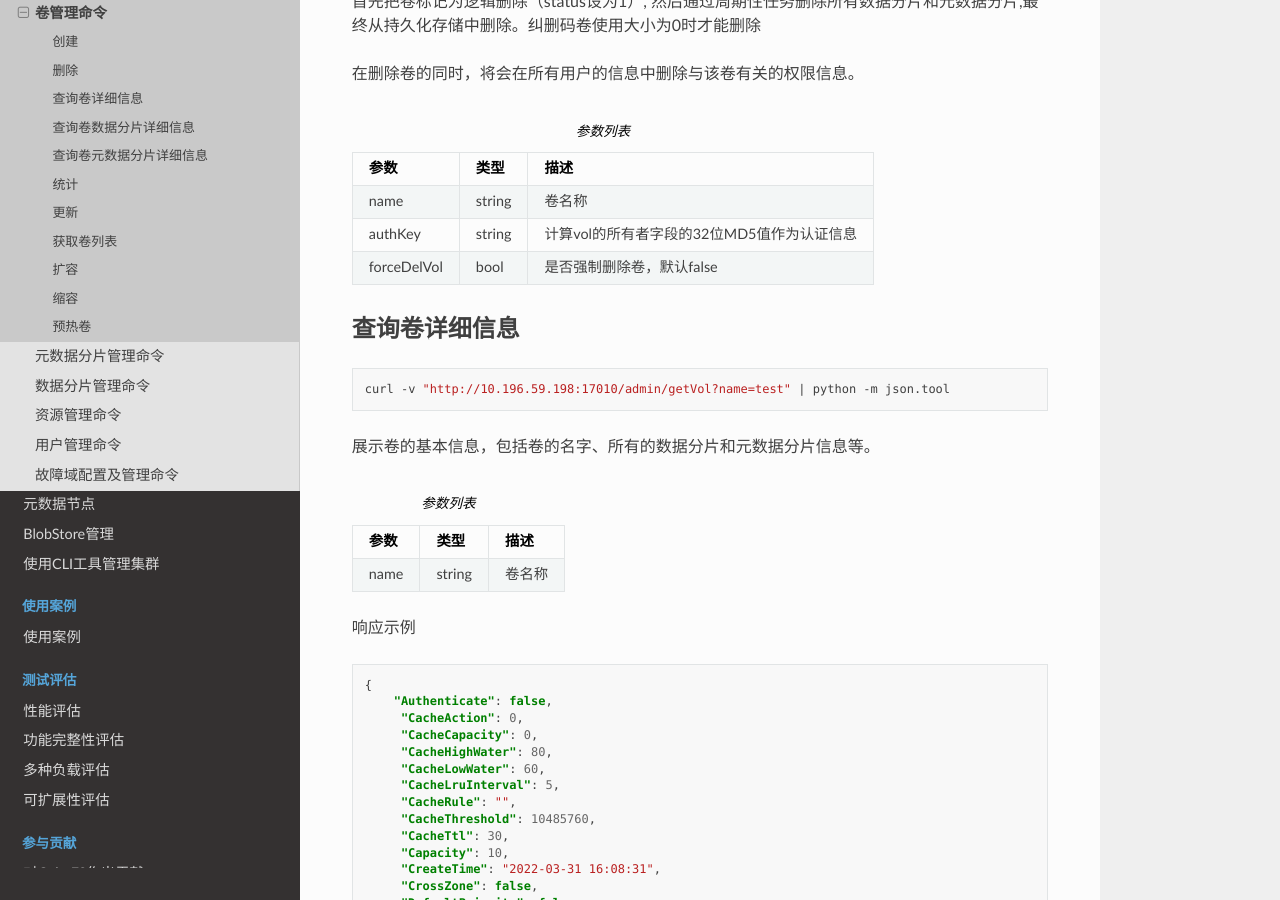
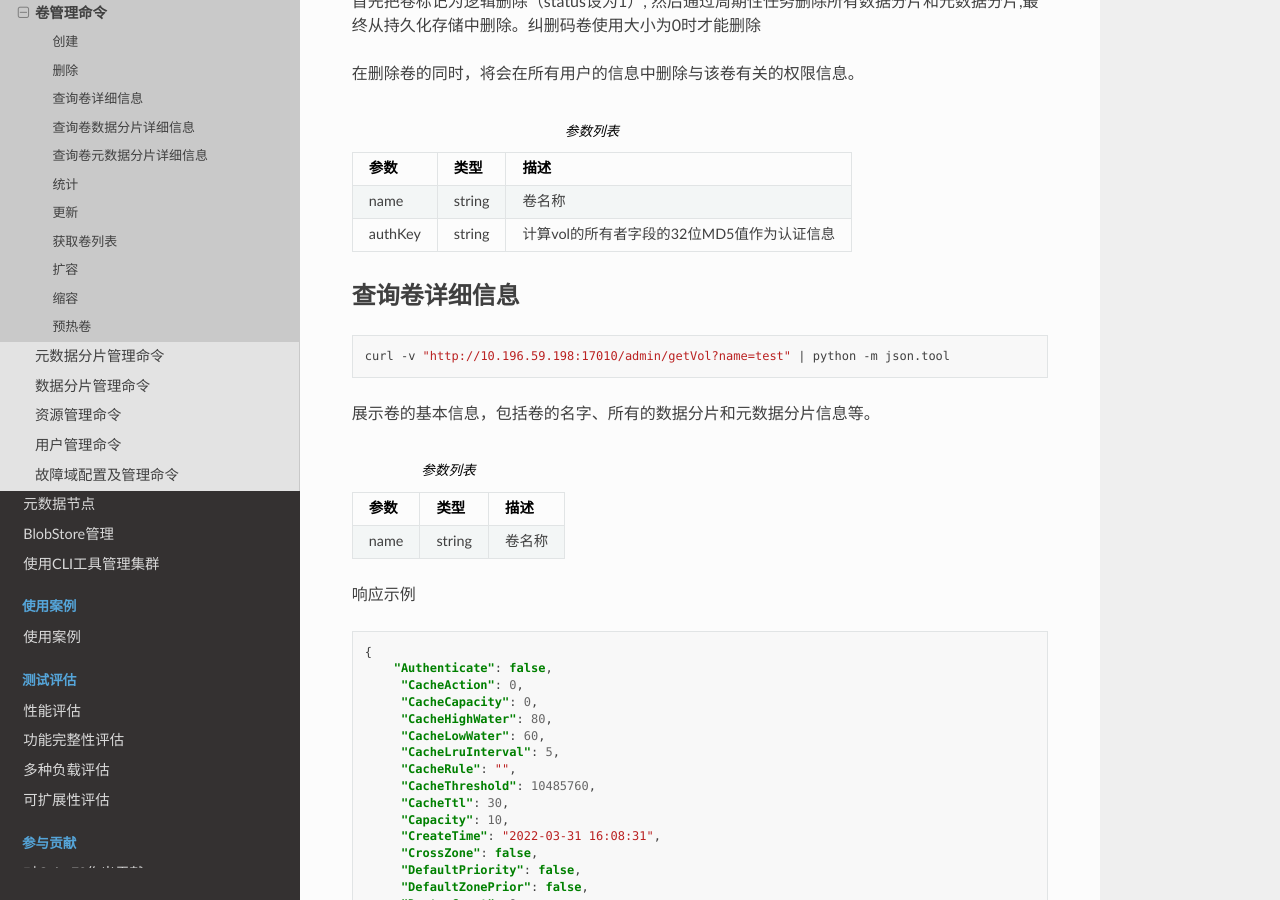
Before and after one commit to cubefs/docs-zh, a Sphinx documentation site: the page built from docs/source/admin-api/master/volume.rst, in a window 1280 px wide and 900 px high, scrolled down 1357 px. Built offline with Sphinx 7.4.7 and the Read the Docs theme 2.0.0, drawn with Linux system fonts in a browser that asks for light colours.

Commit message:
Update volume.rst

```diff
--- a/docs/source/admin-api/master/volume.rst
+++ b/docs/source/admin-api/master/volume.rst
@@ -54,7 +54,6 @@ CubeFS以 **Owner** 参数作为用户ID。在创建卷时，如果集群中没
 
    "name", "string", "卷名称"
    "authKey", "string", "计算vol的所有者字段的32位MD5值作为认证信息"
-   "forceDelVol", "bool", "是否强制删除卷，默认false"
 
 
 查询卷详细信息
```
